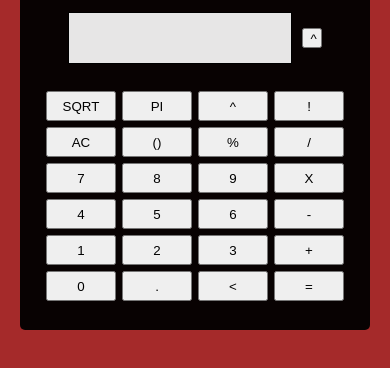
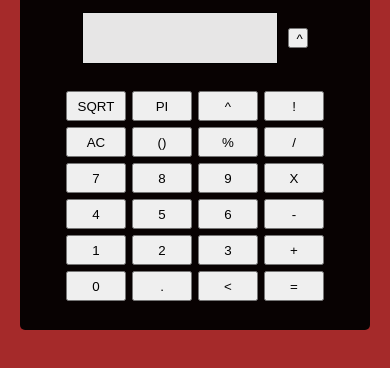
Before and after one commit to HelsonCorreia/calculadoraWeb, a plain HTML site: page calculadora/index.html in a window 390 px wide. Shown: the part 90-458 px from the top of the page. Drawn offline with Linux system fonts and the light colour scheme.

Commit message:
Update index.html
Troquei o width de 70 px para 60px na class btn

```diff
--- a/calculadora/index.html
+++ b/calculadora/index.html
@@ -100,7 +100,7 @@
             }
 
             .btn{
-                width: 70px;
+                width: 60px;
                 height: 30px;
 
             }
```
